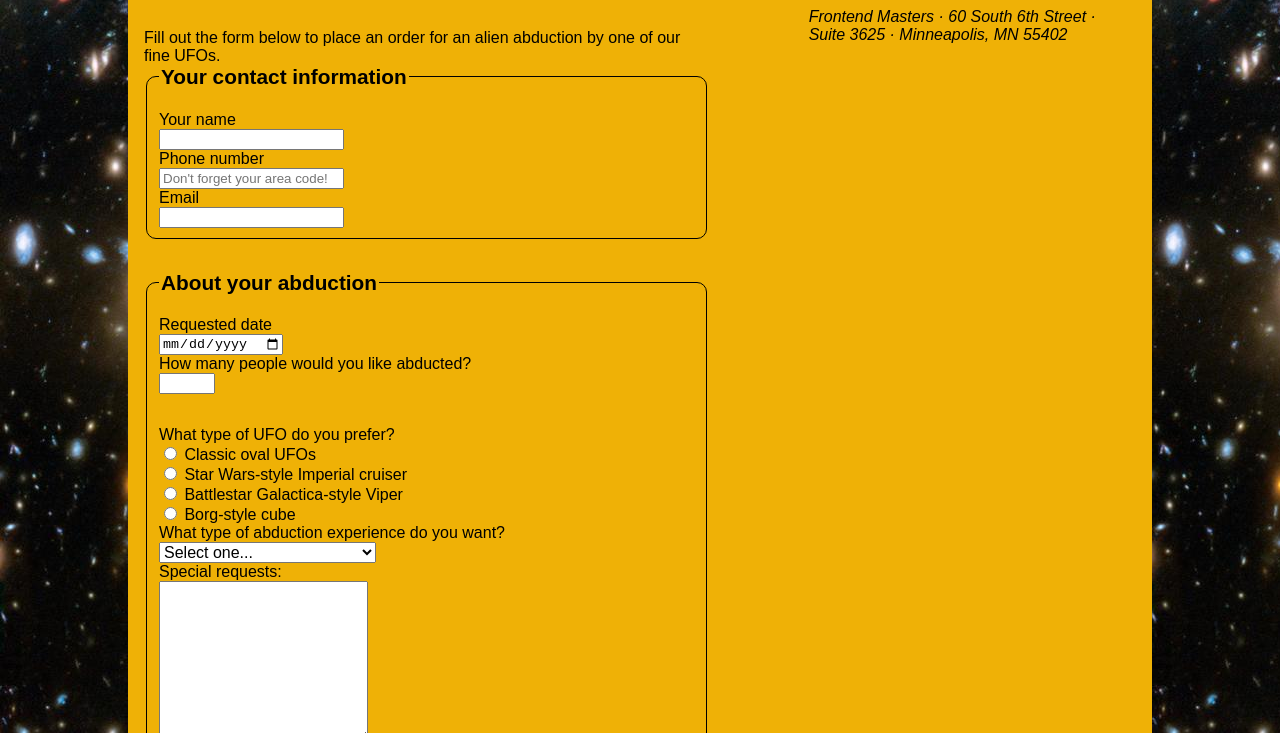
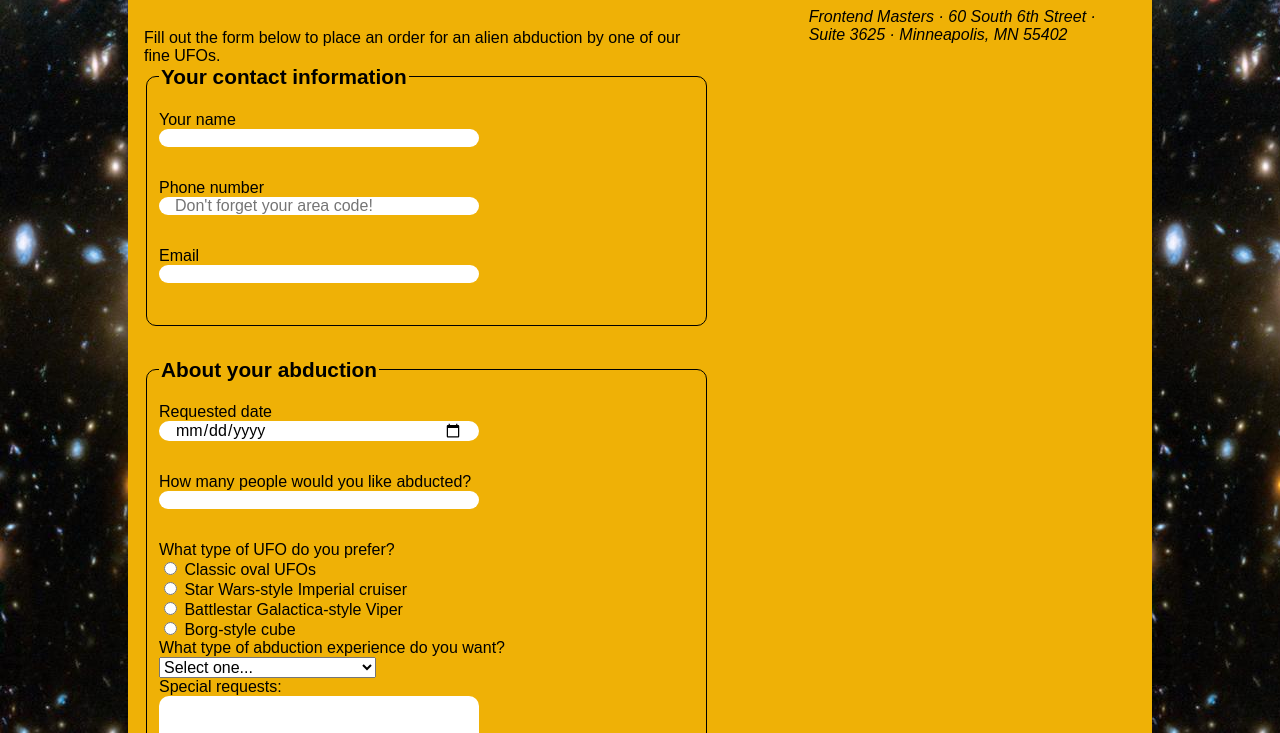
Before and after one commit to iamieht/fem-beginner, a plain HTML site: page Bootcamp_Learning_Path/HTML_Forms/forms.html in a window 1280 px wide. Shown: the part 67-800 px from the top of the page. Drawn offline with Linux system fonts and the light colour scheme.

Commit message:
Update forms.css
Add button:hover + input styles

```diff
--- a/Bootcamp_Learning_Path/HTML_Forms/css/forms.css
+++ b/Bootcamp_Learning_Path/HTML_Forms/css/forms.css
@@ -59,3 +59,17 @@ button {
 	padding: 0.5rem 1rem;
 	border-radius: 10px;
 }
+button:hover {
+	background-color: white;
+	color: #bb342f;
+}
+input:not([type="radio"]):not([type="checkbox"]), textarea {
+	display: block;
+	margin-bottom: 2rem;
+	width: 20rem;
+	font-family: Arial, Helvetica, sans-serif;
+	font-size: 1rem;
+	padding: 0 1rem;
+	border-radius: 10px;
+	border: none;
+}
```
